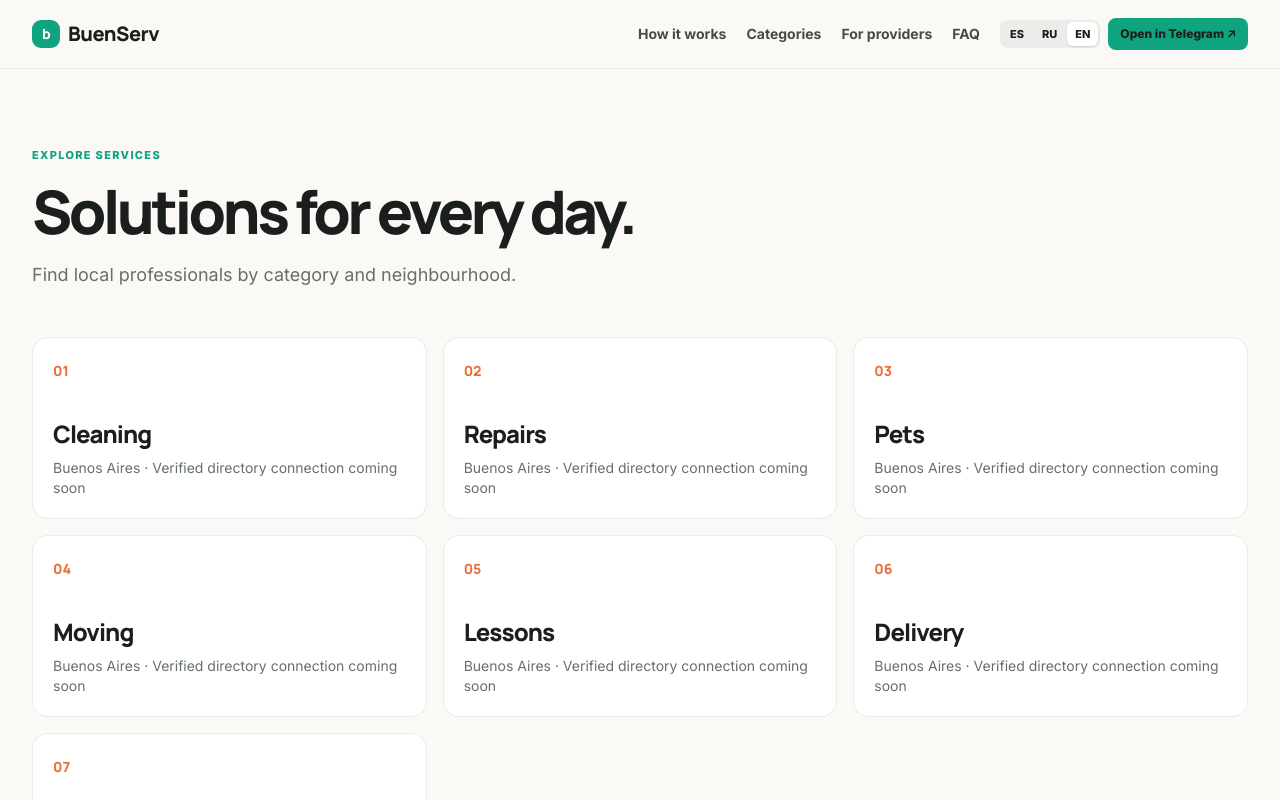
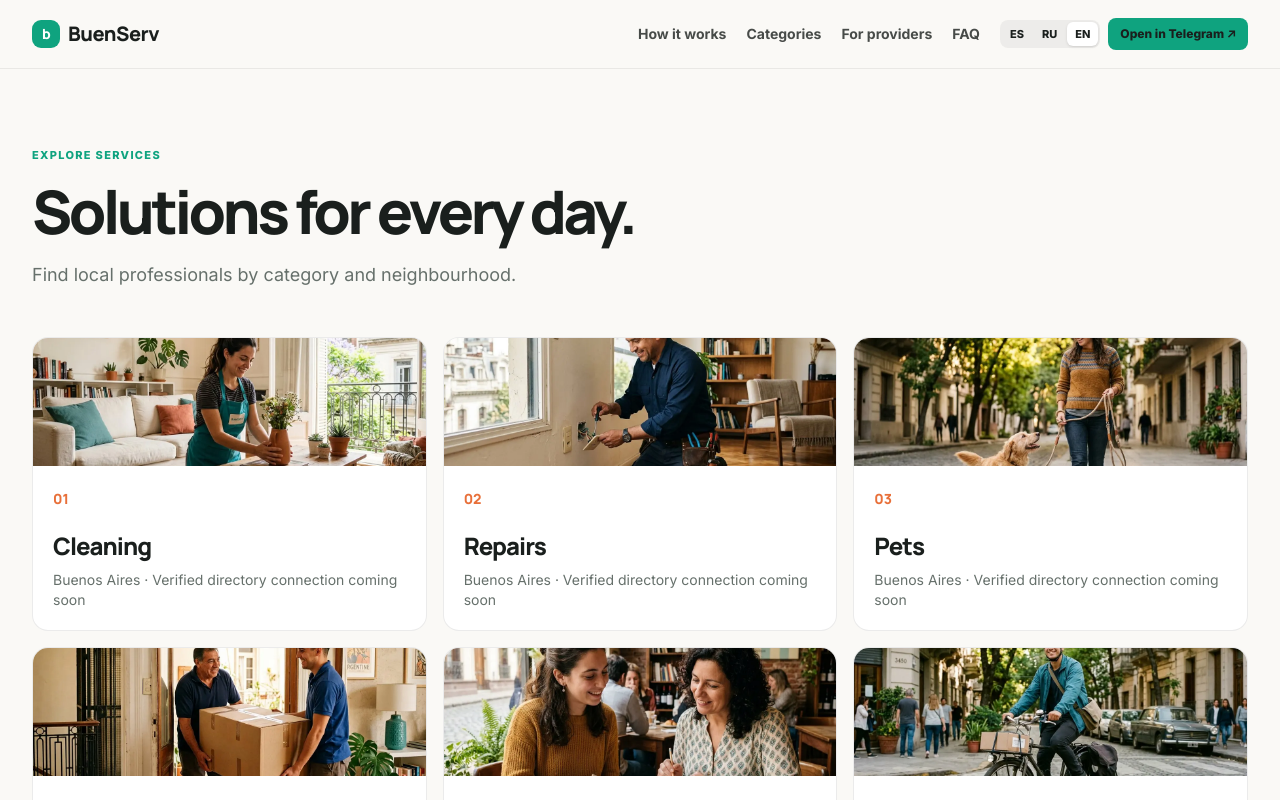
Before and after one commit to akoffice933-maker/buenserv, a Next.js app in the folder apps/web/: page /en/categories in a window 1280 px wide. Shown: the top 800 px of the page. Built offline with nearby package versions, Linux system fonts and the light colour scheme; no server answers.

Commit message:
Add imagery to production category cards

```diff
--- a/apps/web/src/app/[locale]/categories/page.tsx
+++ b/apps/web/src/app/[locale]/categories/page.tsx
@@ -1,7 +1,8 @@
+import Image from 'next/image';
 import Link from 'next/link';
 import {getTranslations} from 'next-intl/server';
 import {SiteHeader} from '@/components/site-header';
-import {CATEGORY_SLUGS} from '@/lib/categories';
+import {CATEGORY_META, CATEGORY_SLUGS} from '@/lib/categories';
 import {localizedMetadata} from '@/lib/seo';
 
 export async function generateMetadata({params}: {params: Promise<{locale: string}>}) {
@@ -13,5 +14,5 @@ export default async function CategoriesPage({params}: {params: Promise<{locale:
   const {locale} = await params;
   const t = await getTranslations('categories');
   const items = t.raw('items') as Record<(typeof CATEGORY_SLUGS)[number], string>;
-  return <><SiteHeader locale={locale}/><main className="mx-auto min-h-[calc(100vh-68px)] max-w-7xl px-5 py-18 lg:px-8"><span className="text-[11px] font-extrabold tracking-[.12em] text-bs-primary uppercase">{t('eyebrow')}</span><h1 className="font-display mt-4 text-5xl font-extrabold tracking-[-.06em] sm:text-6xl">{t('title')}</h1><p className="mt-5 max-w-xl text-lg text-bs-muted">{t('description')}</p><section className="mt-12 grid gap-4 sm:grid-cols-2 lg:grid-cols-3">{CATEGORY_SLUGS.map((slug, index) => <Link key={slug} href={`/${locale}/categories/${slug}`} className="group rounded-2xl border border-black/8 bg-white p-5 no-underline transition hover:-translate-y-1 hover:shadow-[0_14px_30px_rgba(23,53,42,.09)]"><span className="font-display text-sm font-extrabold text-bs-secondary">0{index + 1}</span><h2 className="font-display mt-9 text-2xl font-extrabold tracking-[-.04em]">{items[slug]}</h2><p className="mt-2 text-sm text-bs-muted">{t('placeholder')}</p></Link>)}</section></main></>;
+  return <><SiteHeader locale={locale}/><main className="mx-auto min-h-[calc(100vh-68px)] max-w-7xl px-5 py-18 lg:px-8"><span className="text-[11px] font-extrabold tracking-[.12em] text-bs-primary uppercase">{t('eyebrow')}</span><h1 className="font-display mt-4 text-5xl font-extrabold tracking-[-.06em] sm:text-6xl">{t('title')}</h1><p className="mt-5 max-w-xl text-lg text-bs-muted">{t('description')}</p><section className="mt-12 grid gap-4 sm:grid-cols-2 lg:grid-cols-3">{CATEGORY_SLUGS.map((slug, index) => <Link key={slug} href={`/${locale}/categories/${slug}`} className="group overflow-hidden rounded-2xl border border-black/8 bg-white no-underline transition hover:-translate-y-1 hover:shadow-[0_14px_30px_rgba(23,53,42,.09)]"><Image src={`/assets/${CATEGORY_META[slug].image}`} alt="" width={480} height={220} className="h-32 w-full object-cover"/><div className="p-5"><span className="font-display text-sm font-extrabold text-bs-secondary">0{index + 1}</span><h2 className="font-display mt-5 text-2xl font-extrabold tracking-[-.04em]">{items[slug]}</h2><p className="mt-2 text-sm text-bs-muted">{t('placeholder')}</p></div></Link>)}</section></main></>;
 }
```
